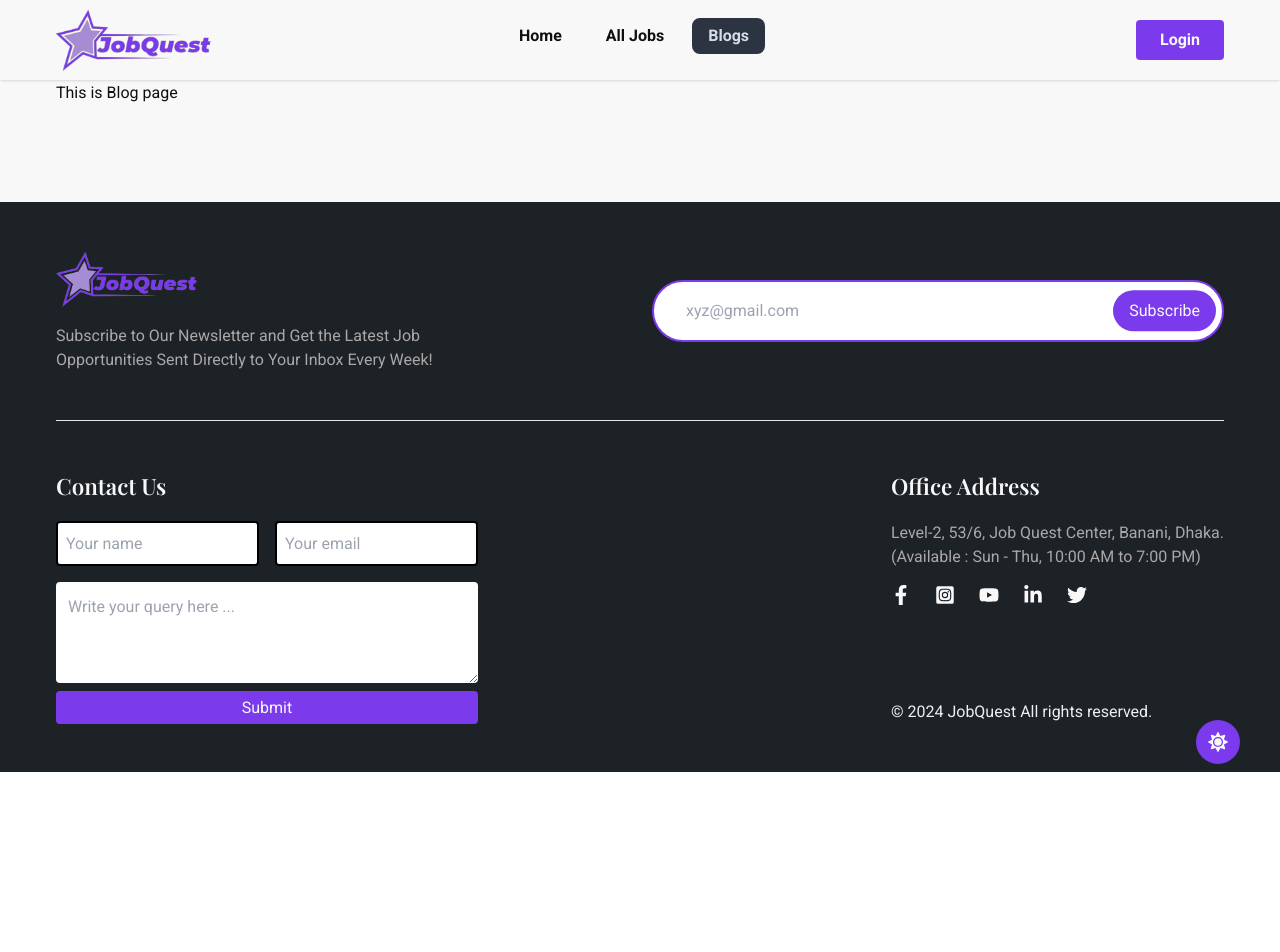
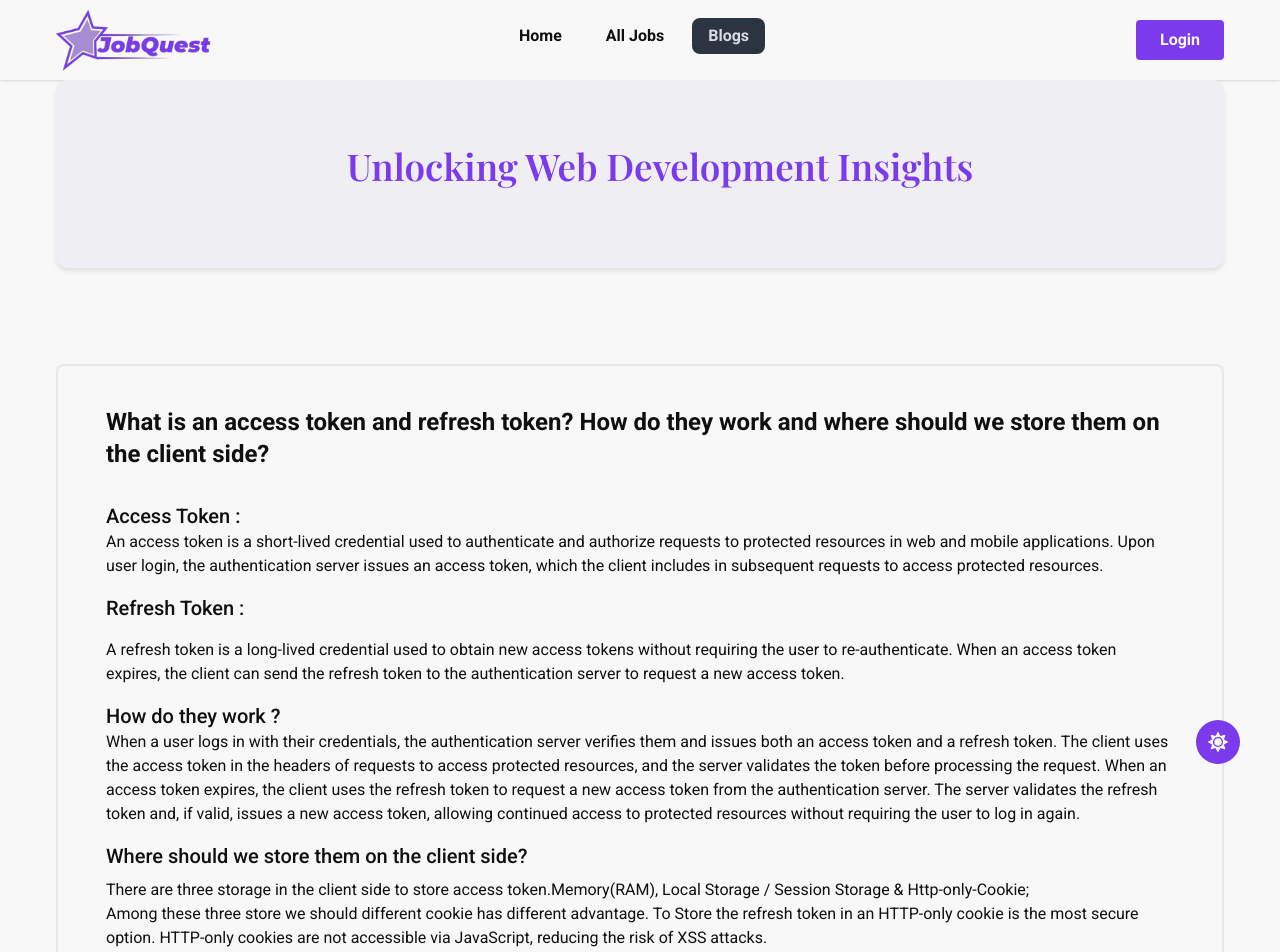
Before and after one commit to CodeSperk/JobQuest-B9A11_Client, a React (Vite) app: page /blogs in a window 1280 px wide. Shown: the top 952 px of the page. Before the commit the page ends 800 px from the top, so only its background shows below. Built offline with nearby package versions, Linux system fonts and the light colour scheme; no server answers; a web font is replaced by a local one.

Commit message:
added blog page

```diff
--- a/src/Hooks/useAxios.jsx
+++ b/src/Hooks/useAxios.jsx
@@ -2,7 +2,7 @@ import axios from "axios";
 
 
 const axiosSecure = axios.create({
-  baseURL : 'http://localhost:5000'
+  baseURL : 'https://job-quest-server.vercel.app'
 });
 
 const useAxios = () => {
--- a/src/components/Pages/AllJobs/Jobs.jsx
+++ b/src/components/Pages/AllJobs/Jobs.jsx
@@ -1,6 +1,6 @@
 import { useQuery } from "@tanstack/react-query";
 import useAxios from "../../../Hooks/useAxios";
-import { useContext, useEffect, useState } from "react";
+import { useContext, useState } from "react";
 import { GoSearch } from "react-icons/go";
 import { Link } from "react-router-dom";
 import Swal from "sweetalert2";
--- a/src/components/Pages/Blog/Blog.jsx
+++ b/src/components/Pages/Blog/Blog.jsx
@@ -6,7 +6,170 @@ const Blog = () => {
       <Helmet>
         <title>JobQuest | Blogs </title>
       </Helmet>
-      This is Blog page
+      {/* Banner/ Title */}
+      <div className="card-style px-4 md:px-10 lg:pl-20 rounded-xl py-16 flex justify-center items-center">
+        <div className="text-center">
+          <h1 className="mb-4">
+            <span className="text-[var(--clr-focused)]">
+              Unlocking Web Development Insights
+            </span>
+          </h1>
+        </div>
+      </div>
+
+      {/* Blogs */}
+      <section className="space-y-10">
+        {/* Blog-1 Access & Refresh Token*/}
+        <div className="border-2 px-4 md:px-8 lg:px-12 rounded-lg py-10">
+          <p className="font-bold text-2xl mb-8">
+            What is an access token and refresh token? How do they work and
+            where should we store them on the client side?
+          </p>
+          {/* Access Token */}
+          <p className="text-xl font font-medium">Access Token : </p>
+          <p>
+            An access token is a short-lived credential used to authenticate and
+            authorize requests to protected resources in web and mobile
+            applications. Upon user login, the authentication server issues an
+            access token, which the client includes in subsequent requests to
+            access protected resources.
+          </p>
+          {/* Refresh Token */}
+          <p className="text-xl mt-4 font font-medium mb-4">Refresh Token :</p>
+          <p>
+            A refresh token is a long-lived credential used to obtain new access
+            tokens without requiring the user to re-authenticate. When an access
+            token expires, the client can send the refresh token to the
+            authentication server to request a new access token.
+          </p>
+
+          <p className="text-xl mt-4 font font-medium mb-">
+            How do they work ?{" "}
+          </p>
+          <p>
+            When a user logs in with their credentials, the authentication
+            server verifies them and issues both an access token and a refresh
+            token. The client uses the access token in the headers of requests
+            to access protected resources, and the server validates the token
+            before processing the request. When an access token expires, the
+            client uses the refresh token to request a new access token from the
+            authentication server. The server validates the refresh token and,
+            if valid, issues a new access token, allowing continued access to
+            protected resources without requiring the user to log in again.
+          </p>
+
+          <p className="text-xl mt-4 font font-medium mb-2">
+            Where should we store them on the client side?
+          </p>
+          <p>
+            There are three storage in the client side to store access
+            token.Memory(RAM), Local Storage / Session Storage &
+            Http-only-Cookie;
+          </p>
+
+          <p>
+            Among these three store we should different cookie has different
+            advantage. To Store the refresh token in an HTTP-only cookie is the
+            most secure option. HTTP-only cookies are not accessible via
+            JavaScript, reducing the risk of XSS attacks.{" "}
+          </p>
+        </div>
+
+        {/* Blog-2 Express.js & Next.js */}
+        <div className="border-2 px-4 md:px-8 lg:px-12 rounded-lg py-10">
+          <p className="font-bold text-2xl mb-8">
+          What is express js? What is Nest JS (google it)?
+          </p>
+          {/* Express Token */}
+          <p className="text-xl font font-medium">What is express js? </p>
+          <p>
+
+Express.js is a popular Node.js framework for building web and mobile applications with ease and efficiency.
+          </p>
+          {/* Refresh Token */}
+          <p className="text-xl mt-4 font font-medium mb-4">What is express js?</p>
+          <p>
+            Next.js is a React framework enabling server-side rendering, with
+            features like code splitting, routing, and static site generation.
+            It's popular for fast, scalable web apps.
+          </p>
+
+          <p className="text-xl mt-4 font font-medium mb-2">
+          What is Nest JS ?{" "}
+          </p>
+          <p>
+          Next.js is a React framework enabling server-side rendering, with features like code splitting, routing, and static site generation. It's popular for fast, scalable web apps.
+          </p>
+
+          <p className="text-xl mt-4 font font-medium mb-2">
+            Where should we store them on the client side?
+          </p>
+          <p>
+            There are three storage in the client side to store access
+            token.Memory(RAM), Local Storage / Session Storage &
+            Http-only-Cookie;
+          </p>
+        </div>
+
+        {/* Blog-3 Code Explanation */}
+        <div className="border-2 px-4 md:px-8 lg:px-12 rounded-lg py-10">
+          <p className="font-bold text-2xl mb-8 ">
+          My Project Code Explanation | JobQuest
+          </p>
+          {/* Express Token */}
+
+          <p>
+            I have build this project following the PH Team requirements. This is an MERN Stack Job Seeking and Hiring Project Named <span className="text-[var(--clr-focused)]">JobQuest</span>.
+          </p>
+
+          {/* Technologies */}
+          <p className="text-xl mt-4 font font-medium mb-4">Technologies in this project</p>
+          <ul>
+
+            <li>-- Express</li>
+            <li>-- MongoDb</li>
+            <li>-- React Router DOM</li>
+            <li>-- Firebase</li>
+            <li>-- Tailwind CSS.</li>
+            <li>-- Daisy UI  etc.</li>
+          </ul>
+
+          {/* Packages */}
+          <p className="text-xl mt-4 font font-medium mb-4">Packages Used In this project</p>
+          <ul>
+            <li>-- Tanstack Query, axios for data fetching</li>
+            <li>-- React Helmet Async for Dynamic page Title</li>
+            <li>-- Sweet Alert2 for displaying custom alerts and notifications.</li>
+            <li>-- Datepicker to pick date.</li>
+            <li>-- Framer Motion to add animation.</li>
+            <li>-- React tabs to display category wise jobs.</li>
+            <li>-- React tabs to display category wise jobs.</li>
+          </ul>
+          <p className="text-xl mt-4 font font-medium mb-2">
+            Now  explanation of components
+          </p>
+          <div className="">
+            <p><span className="font-medium">Navbar :</span> Displays navigation links to different sections of the website and dynamically changes based on user authentication status.  </p>
+            <p><span className="font-medium"> Footer: :</span> Provides essential information such as the website logo, name, copyright, contact details, and social media links.  </p>
+            <p><span className="font-medium"> Login:  :</span> Allows users to log in with their email and password or using Google Sign-in. Includes a link to the registration page.  </p>
+            <p><span className="font-medium">Registration:   :</span> Enables users to create a new account by providing their name, email, password, and optional photo URL.  </p>
+            <p><span className="font-medium"> Home:  :</span> Features a banner section with a slider and a job-by-category section with tabs for various job types.  </p>
+            <p><span className="font-medium">Blogs  :</span> Displays blog posts answering specific questions related to access tokens, refresh tokens, Express.js, Nest JS, and code explanations.  </p>
+            <p><span className="font-medium">AllJobs:  :</span> Shows all job listings in a tabular format, with the ability to search by job title and view details of each job.  </p>
+            <p><span className="font-medium">JobDetails:   :</span> Presents detailed information about a single job, including the job banner, title, description, salary range, and application details.  </p>
+            <p><span className="font-medium"> AddJob:  :</span> Allows logged-in users to add new job listings, providing details such as the job banner, title, category, salary range, and application deadline.  </p>
+            <p><span className="font-medium"> MyJobs: :</span> Displays job listings created by the current user, allowing them to update or delete their posted jobs.  </p>
+            <p><span className="font-medium"> AppliedJobs:  :</span> Shows job listings for which the current user has applied, with options to filter by job category.  </p>
+            <p><span className="font-medium">NotFound:  :</span> A custom 404 page with a fun image/gif and a button to return to the home page.  </p>
+
+            <p className="mt-4">
+
+In summary, this project encompasses a user-friendly job-seeking website with authentication, job management, and informative blogs. It employs various technologies and components for seamless navigation, appealing design, and robust functionality, meeting project requirements effectivel
+            </p>
+
+          </div>
+        </div>
+      </section>
     </div>
   );
 };
--- a/src/components/Pages/Home/JobCategory/JobCategory.jsx
+++ b/src/components/Pages/Home/JobCategory/JobCategory.jsx
@@ -108,7 +108,9 @@ const JobCategory = ({ jobs }) => {
               Fill vacancies fast! Post your job now and connect with top talent
               on JobQuest
             </p>
+            <Link to="/addJobs">
             <Button2 text="Post a job"></Button2>
+            </Link>
           </div>
 
           {/* Our Featured Companies */}
@@ -117,19 +119,19 @@ const JobCategory = ({ jobs }) => {
             <div className="space-y-4">
               {/* Microsoft */}
               <div className="flex items-center gap-2 hover:text-[var(--clr-focused)] cursor-pointer pr-4 hover:pr-0">
-                <BsMicrosoft className="p-2 text-5xl bg-[var(--clr-light)] border-2 rounded-md" />
+                <BsMicrosoft className="p-2 text-5xl bg-[var(--clr-light)] border-2 rounded-md text-[var(--clr-focused)]" />
                 <p className="flex-1">Microsoft</p>{" "}
                 <FaLongArrowAltRight className="text-2xl" />
               </div>
               {/* google */}
-              <div className="flex items-center gap-2 hover:text-[var(--clr-focused)] cursor-pointer pr-4 hover:pr-0">
-                <BsGoogle className="p-2 text-5xl bg-[var(--clr-light)] border-2 rounded-md" />
+              <div className="flex items-center gap-2 hover:text-[var(--clr-focused)] cursor-pointer pr-4 hover:pr-0 ">
+                <BsGoogle className="p-2 text-5xl bg-[var(--clr-light)] border-2 rounded-md text-[var(--clr-focused)]" />
                 <p className="flex-1">Google</p>{" "}
                 <FaLongArrowAltRight className="text-2xl" />
               </div>
               {/* Facebook */}
-              <div className="flex items-center gap-2 hover:text-[var(--clr-focused)] cursor-pointer pr-4 hover:pr-0">
-                <BsFacebook className="p-2 text-5xl bg-[var(--clr-light)] border-2 rounded-md" />
+              <div className="flex items-center gap-2 hover:text-[var(--clr-focused)] cursor-pointer pr-4 hover:pr-0 ">
+                <BsFacebook className="p-2 text-5xl bg-[var(--clr-light)] border-2 rounded-md text-[var(--clr-focused)]" />
                 <p className="flex-1">Facebook</p>{" "}
                 <FaLongArrowAltRight className="text-2xl" />
               </div>
```
